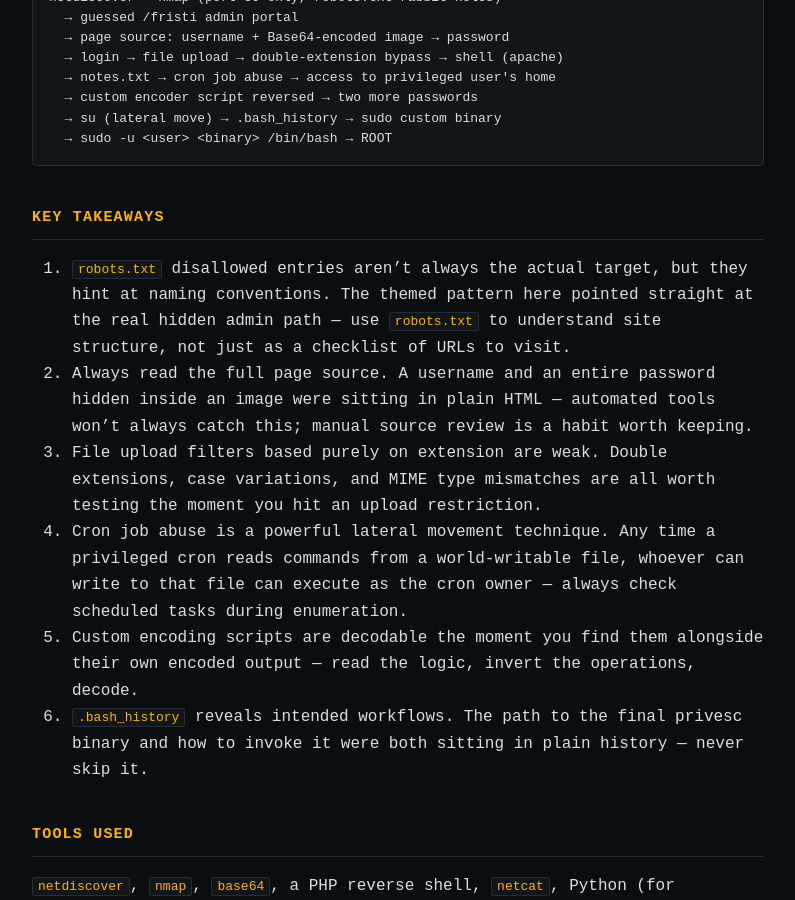
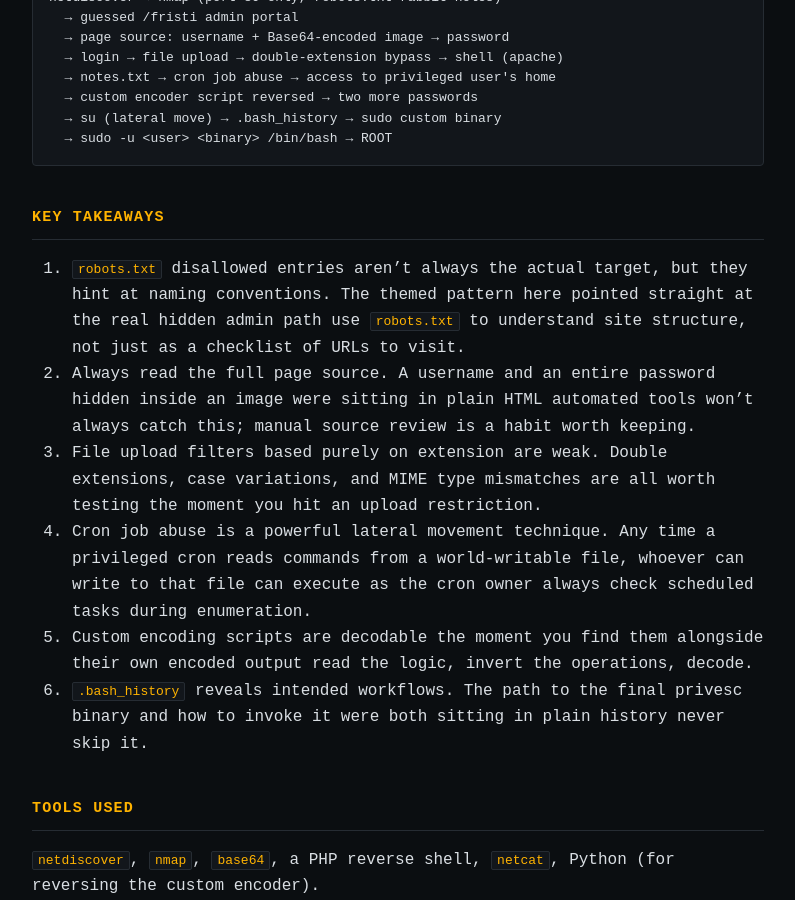
Before and after one commit to abacu5/abacu5.github.io, a Jekyll site: the page built from _posts/2026-03-29-vulnhub-fristileaks.md, in a window 1280 px wide and 900 px high, scrolled down 3498 px. Shown: the whole window, without its empty margins (242-1037 px from the left). Built offline with Jekyll 4.4.1, drawn with Linux system fonts in a browser that asks for light colours; some of the changed text lies outside the part shown.

```diff
--- a/_posts/2026-03-29-vulnhub-fristileaks.md
+++ b/_posts/2026-03-29-vulnhub-fristileaks.md
@@ -40,16 +40,16 @@ nmap -T4 -A -p- 192.168.1.17
 
 Only one port open: 80/tcp, Apache 2.2.15 (CentOS) with DAV/2 and PHP/5.3.3. The
 scan also flagged a `robots.txt` with three disallowed entries, and an unusual
-"Site doesn't have a title" HTTP title — both worth digging into.
+"Site doesn't have a title" HTTP title  both worth digging into.
 
 ## Web Enumeration
 
 The homepage was a themed page with nothing actionable in its source.
-`robots.txt` disallowed three paths — `/cola`, `/sisi`, `/beer` — and each one
+`robots.txt` disallowed three paths  `/cola`, `/sisi`, `/beer`  and each one
 just served a troll image. Classic rabbit hole.
 
 The pattern was drink-themed, and the homepage prominently referenced "fristi," so
-guessing a hidden `/fristi` path paid off — it revealed an admin login portal.
+guessing a hidden `/fristi` path paid off  it revealed an admin login portal.
 
 ## Credentials from Page Source
 
@@ -66,7 +66,7 @@ credentials.
 ## File Upload Filter Bypass
 
 The portal offered a file upload feature. Uploading a PHP reverse shell directly
-got rejected — the app was filtering by file extension, only allowing
+got rejected  the app was filtering by file extension, only allowing
 `png`/`jpg`/`gif`.
 
 The fix: rename the shell to spoof a double extension, e.g. `shell.php.jpg`. The
@@ -89,7 +89,7 @@ sat a notes file describing a cron job setup: a script running every minute as a
 more privileged user, executing whatever commands were written into a specific
 file in `/tmp`.
 
-That's a direct cron abuse opportunity — writing a `chmod` command into the
+That's a direct cron abuse opportunity  writing a `chmod` command into the
 watched file, then waiting for the cron to fire, opened up access to the more
 privileged user's home directory.
 
@@ -106,7 +106,7 @@ working plaintext passwords from the encoded files.
 
 Switched to the next user with one of the decoded passwords via `su`. That user's
 directory contained a `.bash_history` showing repeated use of a custom binary
-being run through `sudo` as yet another user — a clear pointer toward the final
+being run through `sudo` as yet another user  a clear pointer toward the final
 privesc step.
 
 ## Privilege Escalation
@@ -140,22 +140,22 @@ netdiscover → nmap (port 80 only, robots.txt rabbit holes)
 
 1. `robots.txt` disallowed entries aren't always the actual target, but they hint
    at naming conventions. The themed pattern here pointed straight at the real
-   hidden admin path — use `robots.txt` to understand site structure, not just as
+   hidden admin path  use `robots.txt` to understand site structure, not just as
    a checklist of URLs to visit.
 2. Always read the full page source. A username and an entire password hidden
-   inside an image were sitting in plain HTML — automated tools won't always catch
+   inside an image were sitting in plain HTML  automated tools won't always catch
    this; manual source review is a habit worth keeping.
 3. File upload filters based purely on extension are weak. Double extensions,
    case variations, and MIME type mismatches are all worth testing the moment you
    hit an upload restriction.
 4. Cron job abuse is a powerful lateral movement technique. Any time a privileged
    cron reads commands from a world-writable file, whoever can write to that file
-   can execute as the cron owner — always check scheduled tasks during
+   can execute as the cron owner  always check scheduled tasks during
    enumeration.
 5. Custom encoding scripts are decodable the moment you find them alongside their
-   own encoded output — read the logic, invert the operations, decode.
+   own encoded output  read the logic, invert the operations, decode.
 6. `.bash_history` reveals intended workflows. The path to the final privesc
-   binary and how to invoke it were both sitting in plain history — never skip it.
+   binary and how to invoke it were both sitting in plain history  never skip it.
 
 ## Tools Used
 
```
